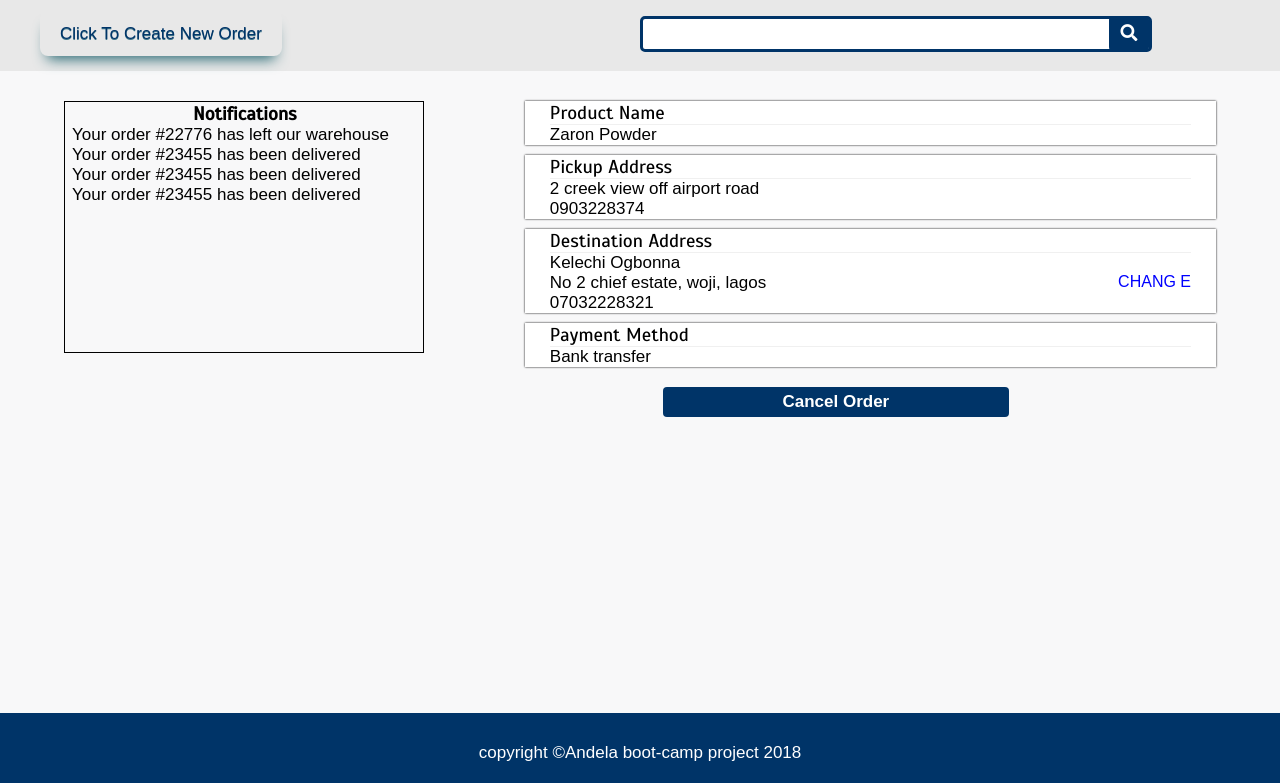
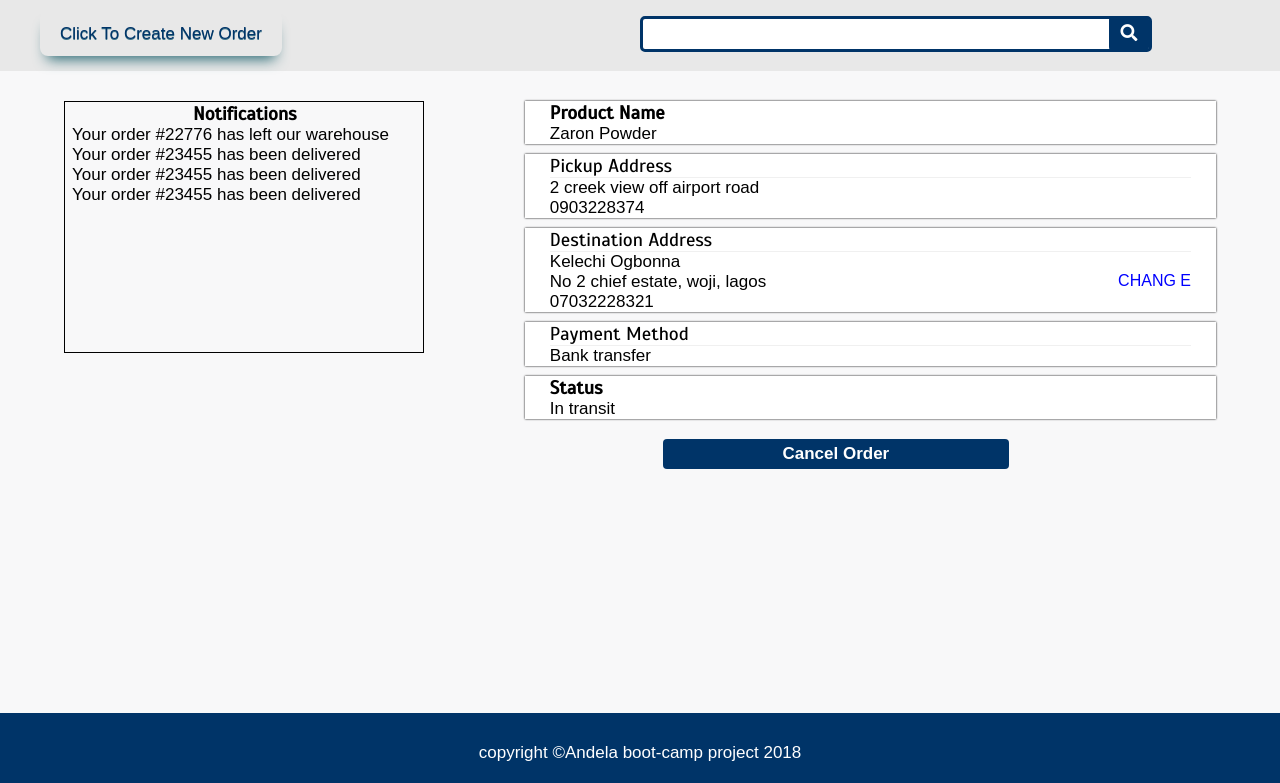
Before and after one commit to Kellswork/SendIT, a plain HTML site: page orderdetail.html in a window 1280 px wide. Shown: the part 97-880 px from the top of the page. Drawn offline with Linux system fonts and the light colour scheme; a web font is replaced by a local one.

Commit message:
Add Status to order detail page

```diff
--- a/css/order.css
+++ b/css/order.css
@@ -294,6 +294,10 @@ td a:hover {
   padding-right: 2%;
 
 }
+
+.new-order h1 {
+  font-size: 34px;
+}
 .new-order h3 {
   padding-top:8px;
   padding-bottom:8px;
--- a/css/orderdetail.css
+++ b/css/orderdetail.css
@@ -2,7 +2,7 @@
   width: 60%;
 }
 
-.pickup-info, .destination-info, .payment-info, .product-info {
+.pickup-info, .destination-info, .payment-info, .product-info, .status {
   background: white;
   margin-bottom: 10px;
   box-shadow: 0px 0px 2px 0px;
@@ -10,7 +10,7 @@
   padding-right: 25px;
 }
 
-.pickup-info h3, .destination-info h3, .payment-info h3, .product-info h3 {
+.pickup-info h3, .destination-info h3, .payment-info h3, .product-info h3 .status h3 {
   font-weight: 500;
   border-bottom: 1px solid #8080801f;
   text-transform: capitalize;
--- a/orderdetail.html
+++ b/orderdetail.html
@@ -76,6 +76,10 @@
             <h3>Payment Method</h3>
             <p>Bank transfer</p>
         </div>
+        <div class="status">
+            <h3>Status</h3>
+            <p>In transit</p>
+        </div>
          <button class="cancel-order">
            Cancel Order
          </button>
```
Also changed, not shown: createorder.html (+2 -0 lines).
